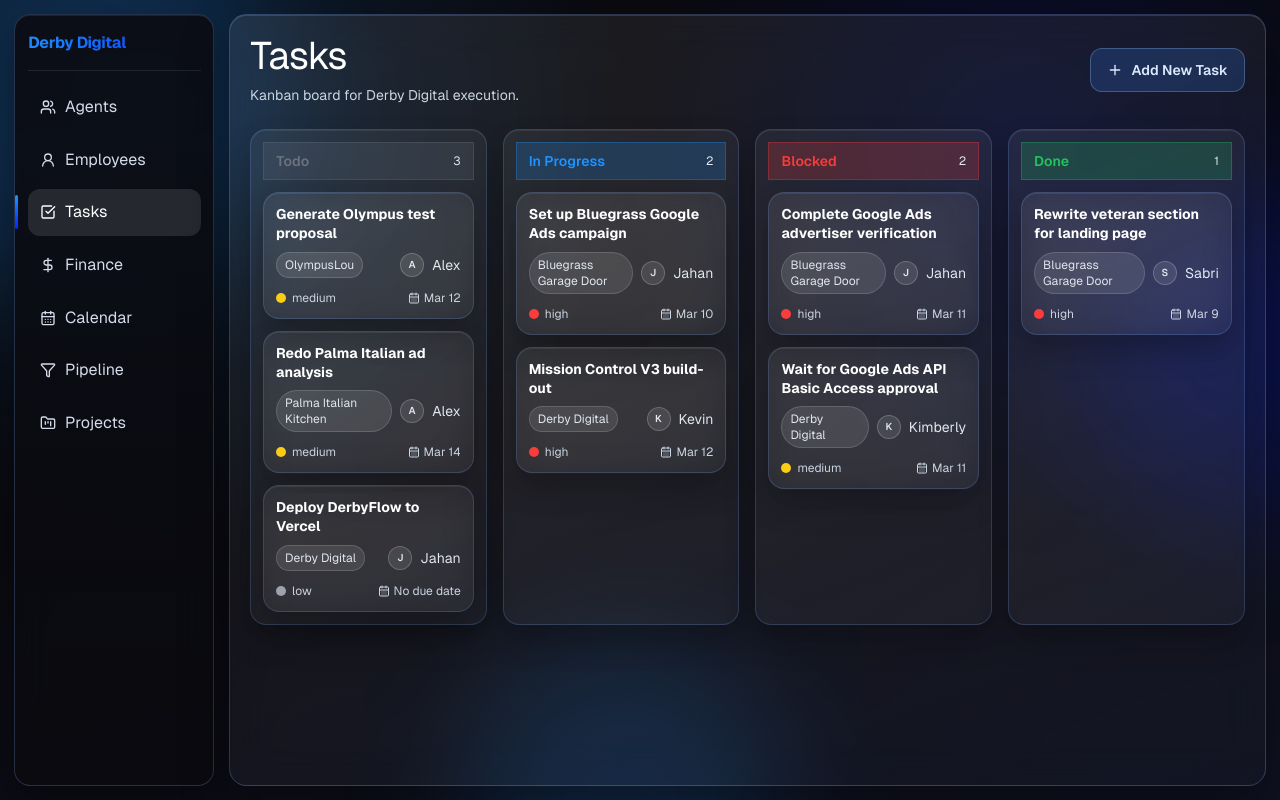
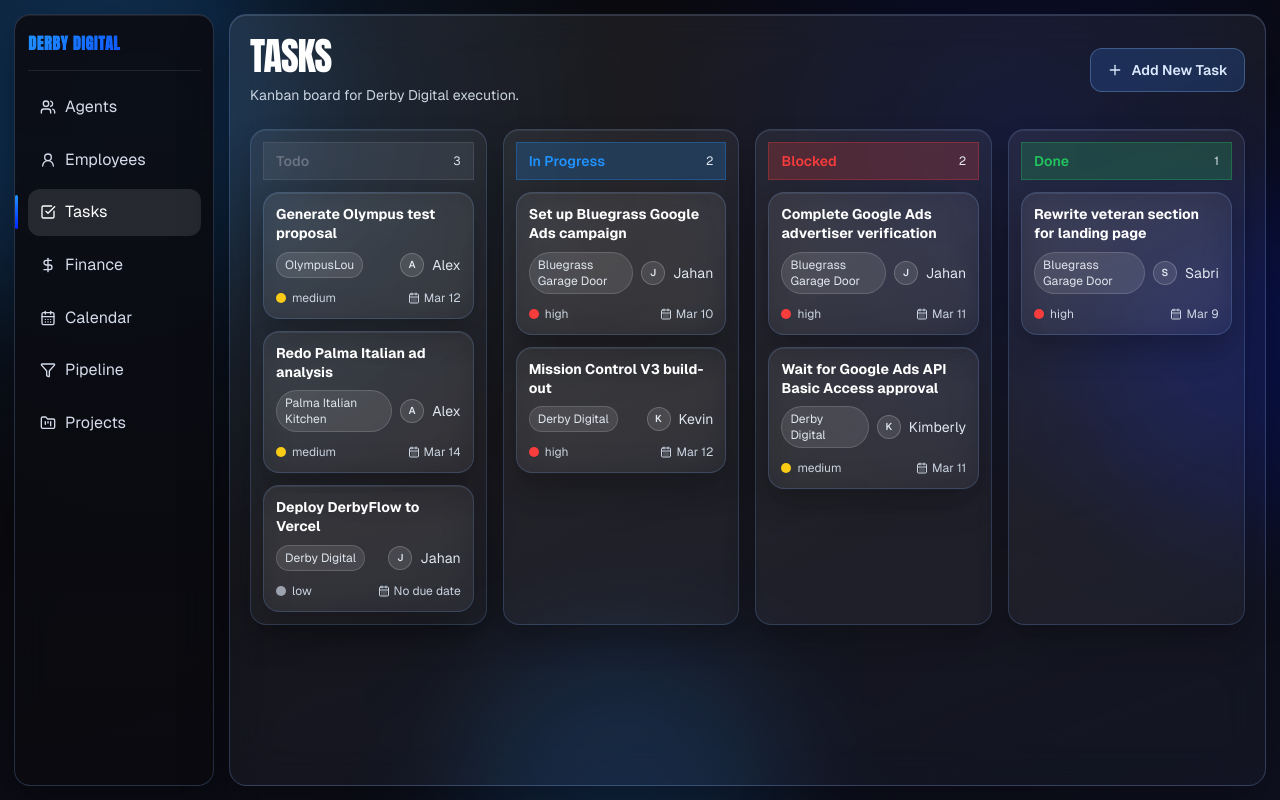
Before and after one commit to jahantaila/derby-os, a Next.js app: page /tasks in a window 1280 px wide. Built offline with nearby package versions, Linux system fonts and the light colour scheme.

Commit message:
v3: avilock heading font across platform

```diff
--- a/app/agents/[id]/page.tsx
+++ b/app/agents/[id]/page.tsx
@@ -129,7 +129,7 @@
           Back to dashboard
         </Link>
         <div className="glass-panel p-8">
-          <h1 className="text-2xl font-semibold text-white">Agent not found</h1>
+          <h1 className="heading-font text-2xl font-normal uppercase tracking-[0.04em] text-white">Agent not found</h1>
           <p className="mt-2 text-sm text-slate-400">No agent found for ID: {params.id}</p>
         </div>
       </div>
--- a/app/employees/[id]/page.tsx
+++ b/app/employees/[id]/page.tsx
@@ -88,7 +88,7 @@
           Back to employees
         </Link>
         <div className="glass-panel p-8">
-          <h1 className="text-2xl font-semibold text-white">Employee not found</h1>
+          <h1 className="heading-font text-2xl font-normal uppercase tracking-[0.04em] text-white">Employee not found</h1>
           <p className="mt-2 text-sm text-slate-400">No employee found for ID: {params.id}</p>
         </div>
       </div>
--- a/app/globals.css
+++ b/app/globals.css
@@ -1,3 +1,5 @@
+@import url("https://fonts.googleapis.com/css2?family=Anton&display=swap");
+
 @tailwind base;
 @tailwind components;
 @tailwind utilities;
@@ -28,6 +30,13 @@
   background: var(--bg);
   font-family: var(--font-geist), "Segoe UI", sans-serif;
   overflow-x: hidden;
+}
+
+.heading-font,
+.page-title,
+.section-title,
+.sidebar-logo {
+  font-family: "Anton", var(--font-geist), "Segoe UI", sans-serif;
 }
 
 .app-bg {
@@ -107,7 +116,8 @@
   margin-bottom: 0.8rem;
   padding-bottom: 0.9rem;
   font-weight: 700;
-  letter-spacing: -0.02em;
+  text-transform: uppercase;
+  letter-spacing: 0.04em;
   background: linear-gradient(132deg, var(--blue-start), var(--blue-end));
   -webkit-background-clip: text;
   background-clip: text;
@@ -161,6 +171,8 @@
 
 .page-title {
   margin: 0;
+  font-weight: 400;
+  text-transform: uppercase;
   letter-spacing: -0.03em;
   font-size: clamp(1.8rem, 3vw, 2.4rem);
   line-height: 1.1;
@@ -169,9 +181,9 @@
 .section-title {
   margin: 0;
   font-size: 0.95rem;
-  font-weight: 600;
+  font-weight: 400;
   text-transform: uppercase;
-  letter-spacing: 0.16em;
+  letter-spacing: 0.12em;
   color: #c5d0e3;
 }
 
--- a/components/topbar.tsx
+++ b/components/topbar.tsx
@@ -29,7 +29,7 @@
     <header className="glass-surface soft-ring sticky top-0 z-20 flex min-h-14 items-center justify-between rounded-2xl px-4 py-2 md:px-6">
       <div>
         <p className="text-[10px] uppercase tracking-[0.24em] text-blue-200/70">Derby Digital</p>
-        <h1 className="bg-gradient-to-r from-[#F8FBFF] via-[#A2CCFF] to-[#2093FF] bg-clip-text text-lg font-semibold text-transparent">
+        <h1 className="heading-font bg-gradient-to-r from-[#F8FBFF] via-[#A2CCFF] to-[#2093FF] bg-clip-text text-lg font-normal uppercase tracking-[0.06em] text-transparent">
           Mission Control
         </h1>
       </div>
--- a/tailwind.config.ts
+++ b/tailwind.config.ts
@@ -10,6 +10,10 @@
   ],
   theme: {
     extend: {
+      fontFamily: {
+        heading: ["Anton", "var(--font-geist)", '"Segoe UI"', "sans-serif"],
+        sans: ["var(--font-geist)", '"Segoe UI"', "sans-serif"],
+      },
       colors: {
         background: "hsl(var(--background))",
         foreground: "hsl(var(--foreground))",
```
